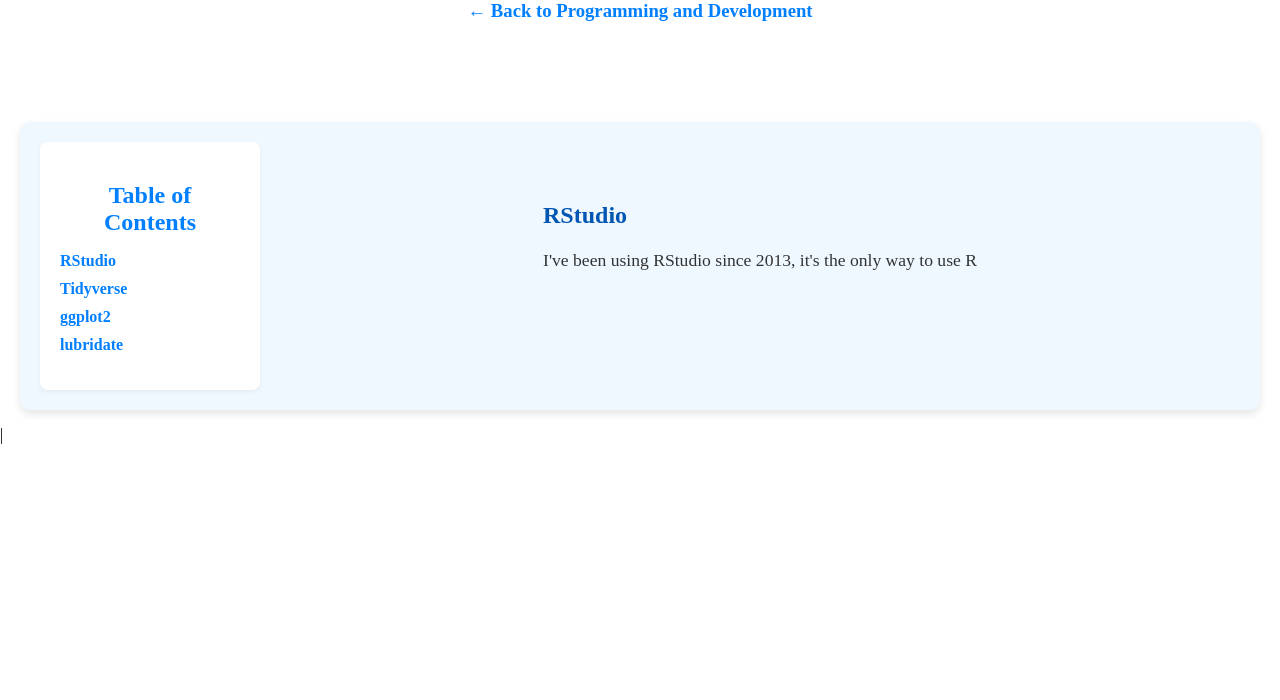
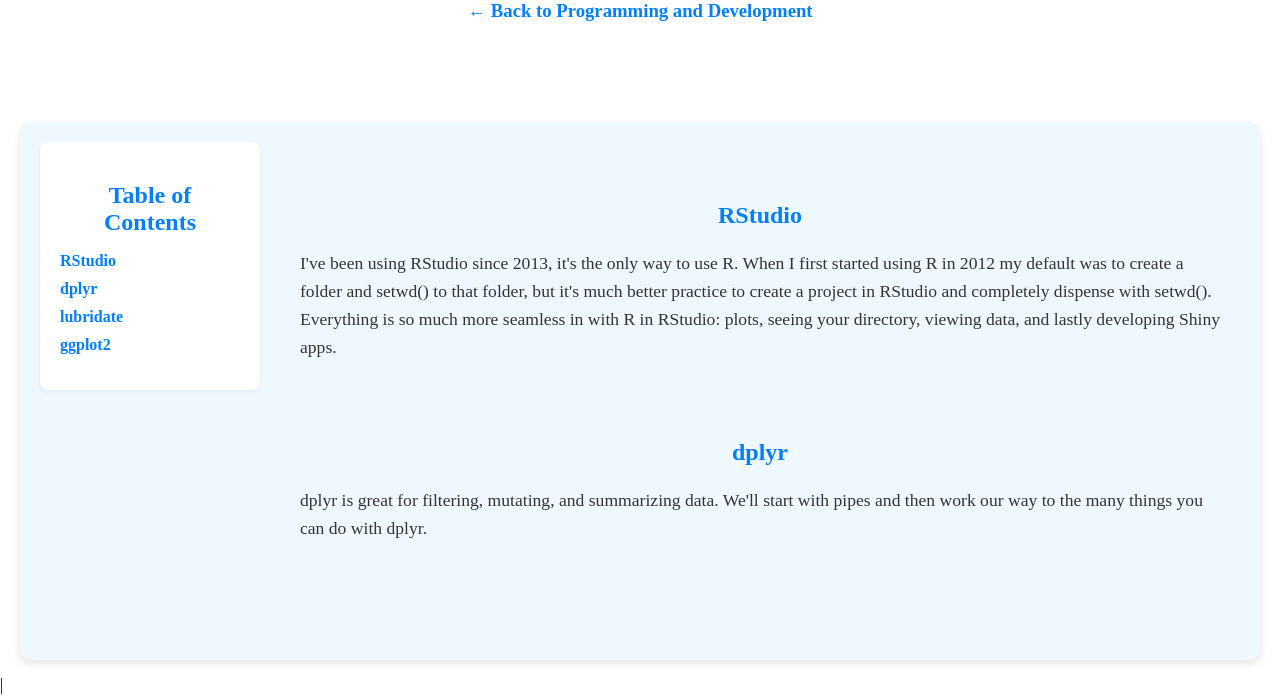
Before and after one commit to twwebb3/personal-website, a Django app: page /notes/programming/rstats in a window 1280 px wide. Shown: the part 220-920 px from the top of the page. Run offline with Django 4.2, Linux system fonts and the light colour scheme.

Commit message:
rstats additional outline

```diff
--- a/notes/templates/programming/rstats.html
+++ b/notes/templates/programming/rstats.html
@@ -22,16 +22,29 @@
         <h2>Table of Contents</h2>
         <ul>
             <li><a href="#rstudio">RStudio</a></li>
-            <li><a href="#tidyverse">Tidyverse</a></li>
+            <li><a href="#dplyr">dplyr</a></li>
+            <li><a href="#lubridate">lubridate</a></li>
             <li><a href="#ggplot">ggplot2</a></li>
-            <li><a href="#lubridate">lubridate</a></li>
         </ul>
     </aside>
 
     <div class="main-content">
         <section id="rstudio">
-            <h2>RStudio</h2>
-            <p>I've been using RStudio since 2013, it's the only way to use R</p>
+            <h1>RStudio</h1>
+            <p>
+                I've been using RStudio since 2013, it's the only way to use R. When I first started using R in 2012
+                my default was to create a folder and setwd() to that folder, but it's much better practice to create
+                a project in RStudio and completely dispense with setwd(). Everything is so much more seamless in with
+                R in RStudio: plots, seeing your directory, viewing data, and lastly developing Shiny apps.
+            </p>
+        </section>
+
+        <section id="dplyr">
+            <h1>dplyr</h1>
+            <p>
+                dplyr is great for filtering, mutating, and summarizing data. We'll start with pipes and then work our
+                way to the many things you can do with dplyr.
+            </p>
         </section>
 
     </div>
```
